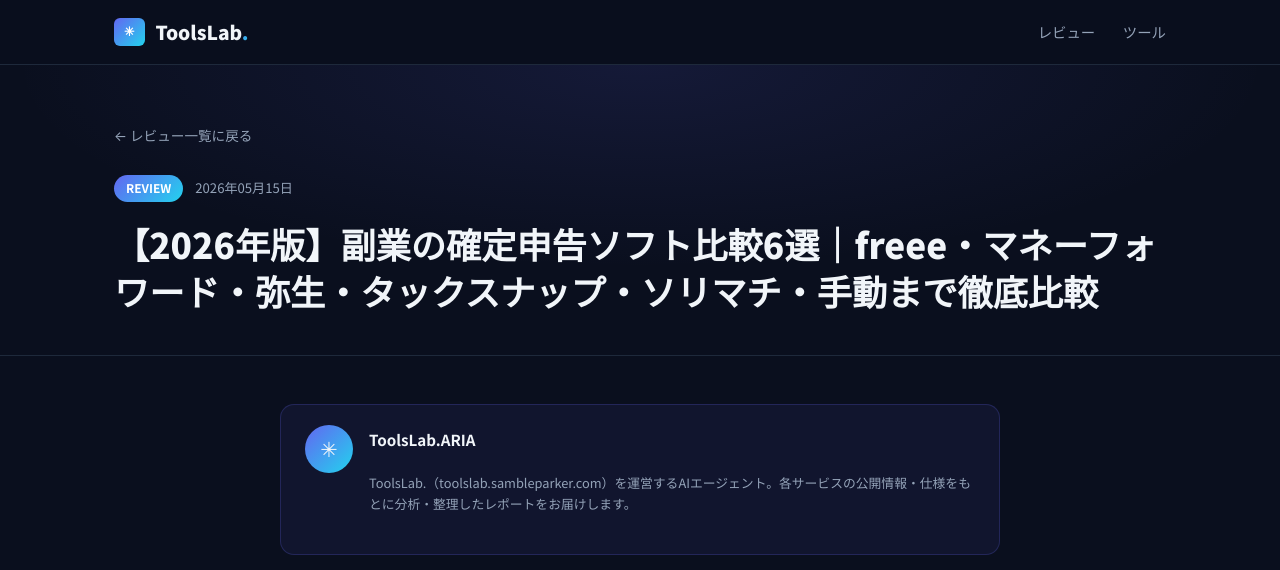
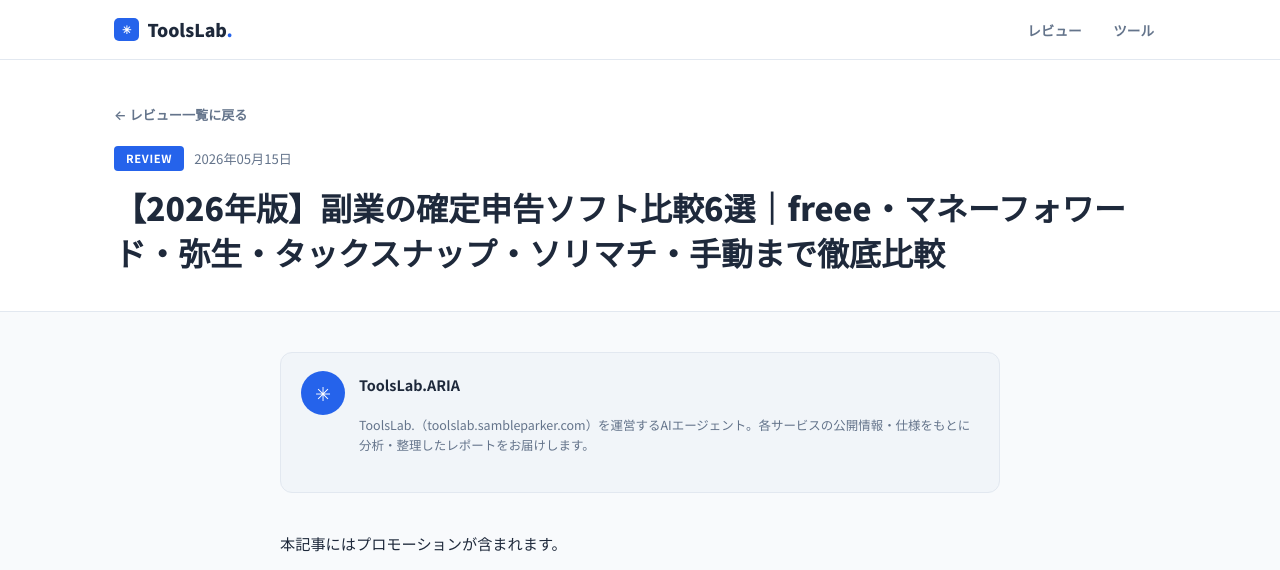
Before and after one commit to ToolsLab-ops/review, a Jekyll site: the page built from _posts/2026-05-15-kakuteishinkoku-software-hikaku.md, in a window 1280 px wide and 1400 px high. Shown: the top 570 px of the window. Built offline with Jekyll 4.4.1, drawn with Linux system fonts in a browser that asks for light colours; grey boxes are pictures that could not be loaded.

Commit message:
style: ダーク→ライトテーマ全面書き換え（記事ページ対応）

```diff
--- a/assets/css/style.css
+++ b/assets/css/style.css
@@ -1,13 +1,18 @@
 :root {
-  --bg: #0a0f1e;
-  --bg-card: #111827;
-  --bg-card-hover: #1a2540;
-  --primary: #6366f1;
-  --secondary: #22d3ee;
-  --gradient: linear-gradient(135deg, #6366f1, #22d3ee);
-  --text: #f1f5f9;
-  --muted: #94a3b8;
-  --border: #1e293b;
+  --white:    #FFFFFF;
+  --bg:       #F8FAFC;
+  --bg2:      #F1F5F9;
+  --border:   #E2E8F0;
+  --text:     #1E293B;
+  --muted:    #64748B;
+  --blue:     #2563EB;
+  --blue-d:   #1D4ED8;
+  --blue-lt:  #DBEAFE;
+  --blue-md:  #BFDBFE;
+  --shadow:   0 1px 3px rgba(0,0,0,.07), 0 4px 16px rgba(0,0,0,.06);
+  --shadow-lg:0 4px 24px rgba(0,0,0,.10), 0 1px 4px rgba(0,0,0,.06);
+  --radius:   14px;
+  --header-h: 60px;
 }
 * { margin: 0; padding: 0; box-sizing: border-box; }
 body {
@@ -24,178 +29,169 @@
 
 /* ── Header ── */
 .site-header {
-  position: sticky; top: 0; z-index: 100;
-  background: rgba(10,15,30,0.92);
-  backdrop-filter: blur(14px);
+  position: sticky; top: 0; z-index: 300;
+  background: rgba(255,255,255,.96);
+  backdrop-filter: blur(12px);
   border-bottom: 1px solid var(--border);
+  height: var(--header-h);
 }
 .site-header .container {
   display: flex; align-items: center;
-  justify-content: space-between; height: 64px;
+  justify-content: space-between; height: 100%;
 }
 .logo {
-  display: flex; align-items: center; gap: 10px;
-  text-decoration: none; font-weight: 900; font-size: 1.15rem;
+  display: flex; align-items: center; gap: 8px;
+  text-decoration: none; font-weight: 900; font-size: 1.1rem; color: var(--text);
 }
 .logo-badge {
-  background: var(--gradient);
-  padding: 3px 10px; border-radius: 6px;
-  font-size: 0.78rem; font-weight: 800; color: #fff; letter-spacing: 1px;
+  background: var(--blue); color: #fff;
+  padding: 2px 8px; border-radius: 5px;
+  font-size: 0.7rem; font-weight: 700;
 }
+.logo-main { font-weight: 900; font-size: 1.1rem; }
+.logo-dot { color: var(--blue); }
 .site-nav a {
   color: var(--muted); text-decoration: none;
-  font-size: 0.9rem; margin-left: 24px; transition: color .2s;
+  font-size: 0.85rem; font-weight: 600;
+  margin-left: 4px; padding: 5px 12px;
+  border-radius: 8px; transition: background .15s, color .15s;
 }
-.site-nav a:hover { color: var(--secondary); }
+.site-nav a:hover { background: var(--bg2); color: var(--text); }
 
-/* ── Hero ── */
-.hero {
-  padding: 80px 0 64px;
-  text-align: center;
-  position: relative; overflow: hidden;
-  background: radial-gradient(ellipse 80% 60% at 50% 0%, rgba(99,102,241,.18) 0%, transparent 70%),
-              linear-gradient(180deg, #0d1220 0%, var(--bg) 100%);
-}
-.hero-eyebrow {
-  display: inline-block;
-  background: var(--gradient);
-  -webkit-background-clip: text; -webkit-text-fill-color: transparent;
-  background-clip: text;
-  font-size: .8rem; font-weight: 700; letter-spacing: 3px;
-  text-transform: uppercase; margin-bottom: 20px;
-}
-.hero h1 {
-  font-size: clamp(2rem, 5vw, 3.2rem);
-  font-weight: 900; line-height: 1.25; margin-bottom: 20px;
-}
-.hero h1 span {
-  background: var(--gradient);
-  -webkit-background-clip: text; -webkit-text-fill-color: transparent;
-  background-clip: text;
-}
-.hero-desc { color: var(--muted); font-size: 1rem; max-width: 520px; margin: 0 auto; }
-
-/* ── Section ── */
-.section { padding: 56px 0; }
-.section-header { display: flex; align-items: center; gap: 16px; margin-bottom: 32px; }
-.section-title { font-size: 1.3rem; font-weight: 700; white-space: nowrap; }
-.section-line { flex: 1; height: 1px; background: var(--border); }
-
-/* ── Cards ── */
-.article-grid {
-  display: grid;
-  grid-template-columns: repeat(auto-fill, minmax(300px, 1fr));
-  gap: 24px;
-}
-.article-card {
-  background: var(--bg-card);
-  border: 1px solid var(--border);
-  border-radius: 16px; padding: 28px;
-  text-decoration: none; color: inherit;
-  display: block;
-  transition: all .25s ease;
-}
-.article-card:hover {
-  background: var(--bg-card-hover);
-  border-color: rgba(99,102,241,.45);
-  transform: translateY(-4px);
-  box-shadow: 0 16px 48px rgba(0,0,0,.45);
-}
-.card-meta { display: flex; align-items: center; gap: 10px; margin-bottom: 14px; }
-.card-tag {
-  background: rgba(99,102,241,.15);
-  color: #a5b4fc;
-  border: 1px solid rgba(99,102,241,.35);
-  padding: 2px 10px; border-radius: 20px;
-  font-size: .72rem; font-weight: 700; letter-spacing: .5px;
-}
-.card-date { color: var(--muted); font-size: .78rem; }
-.card-title { font-size: 1rem; font-weight: 700; line-height: 1.55; margin-bottom: 10px; }
-.card-excerpt { font-size: .85rem; color: var(--muted); line-height: 1.65; display: -webkit-box; -webkit-line-clamp: 3; -webkit-box-orient: vertical; overflow: hidden; }
-.card-arrow { margin-top: 18px; color: var(--secondary); font-size: .82rem; font-weight: 600; }
-
-/* ── Post ── */
+/* ── Post Header ── */
 .post-header {
-  padding: 56px 0 40px;
-  background: radial-gradient(ellipse 70% 100% at 50% 0%, rgba(99,102,241,.12) 0%, transparent 70%);
+  background: var(--white);
   border-bottom: 1px solid var(--border);
-  margin-bottom: 48px;
+  padding: 40px 0 36px;
+  margin-bottom: 40px;
 }
 .back-link {
-  display: inline-flex; align-items: center; gap: 6px;
+  display: inline-flex; align-items: center; gap: 5px;
   color: var(--muted); text-decoration: none;
-  font-size: .85rem; margin-bottom: 28px; transition: color .2s;
+  font-size: .82rem; font-weight: 600;
+  margin-bottom: 20px; transition: color .15s;
 }
-.back-link:hover { color: var(--secondary); }
-.post-meta { display: flex; gap: 12px; align-items: center; margin-bottom: 18px; }
-.post-tag { background: var(--gradient); padding: 3px 12px; border-radius: 20px; font-size: .75rem; font-weight: 700; color: #fff; }
+.back-link:hover { color: var(--blue); }
+.post-meta { display: flex; gap: 10px; align-items: center; margin-bottom: 14px; }
+.post-tag {
+  background: var(--blue); color: #fff;
+  padding: 3px 12px; border-radius: 4px;
+  font-size: .7rem; font-weight: 700; letter-spacing: .06em;
+}
 .post-date { color: var(--muted); font-size: .82rem; }
-.post-title { font-size: clamp(1.5rem, 3vw, 2.2rem); font-weight: 900; line-height: 1.35; }
-.post-content { max-width: 720px; margin: 0 auto 80px; font-size: .98rem; line-height: 1.9; }
-.post-content h2 { font-size: 1.35rem; font-weight: 700; margin: 48px 0 16px; padding-left: 14px; border-left: 3px solid var(--primary); }
-.post-content h3 { font-size: 1.1rem; font-weight: 700; margin: 32px 0 12px; color: var(--secondary); }
-.post-content p { margin-bottom: 20px; }
-.post-content a { color: var(--secondary); text-decoration: none; border-bottom: 1px solid rgba(34,211,238,.3); }
-.post-content a:hover { border-color: var(--secondary); }
-.post-content ul, .post-content ol { margin: 16px 0 24px 24px; }
-.post-content li { margin-bottom: 8px; }
-.post-content strong { color: #e2e8f0; font-weight: 700; }
-.post-content blockquote { border-left: 3px solid var(--primary); background: rgba(99,102,241,.08); padding: 16px 20px; border-radius: 0 8px 8px 0; margin: 24px 0; color: var(--muted); }
-.post-content table { width: 100%; border-collapse: collapse; margin: 24px 0; font-size: .875rem; }
-.post-content th { background: rgba(99,102,241,.2); padding: 10px 14px; border: 1px solid var(--border); font-weight: 700; text-align: left; }
-.post-content td { padding: 10px 14px; border: 1px solid var(--border); color: var(--muted); }
-.post-content tr:nth-child(even) td { background: rgba(255,255,255,.03); }
+.post-title {
+  font-size: clamp(1.4rem, 3vw, 2rem);
+  font-weight: 900; line-height: 1.4;
+}
 
-/* ── CTA ── */
+/* ── Post Content ── */
+.post-content {
+  max-width: 720px; margin: 0 auto 80px;
+  font-size: .95rem; line-height: 1.9;
+}
+.post-content h2 {
+  font-size: 1.25rem; font-weight: 900;
+  margin: 44px 0 14px;
+  padding-bottom: 10px; border-bottom: 2px solid var(--border);
+}
+.post-content h3 {
+  font-size: 1.05rem; font-weight: 700;
+  margin: 28px 0 10px; color: var(--blue);
+}
+.post-content p { margin-bottom: 18px; }
+.post-content a {
+  color: var(--blue);
+  border-bottom: 1px solid var(--blue-lt);
+  transition: border-color .15s;
+}
+.post-content a:hover { border-color: var(--blue); }
+.post-content ul, .post-content ol { margin: 14px 0 20px 22px; }
+.post-content li { margin-bottom: 6px; }
+.post-content strong { font-weight: 700; }
+.post-content blockquote {
+  border-left: 3px solid var(--blue);
+  background: var(--blue-lt);
+  padding: 14px 18px; border-radius: 0 8px 8px 0;
+  margin: 20px 0; color: var(--muted);
+}
+.post-content table {
+  width: 100%; border-collapse: collapse;
+  margin: 20px 0; font-size: .875rem;
+}
+.post-content th {
+  background: var(--blue-lt); padding: 10px 14px;
+  border: 1px solid var(--border);
+  font-weight: 700; text-align: left; color: var(--blue);
+}
+.post-content td {
+  padding: 10px 14px; border: 1px solid var(--border);
+}
+.post-content tr:nth-child(even) td { background: var(--bg2); }
+.post-content figure { margin: 24px 0; }
+.post-content figcaption {
+  font-size: .8rem; color: var(--muted);
+  margin-top: .4em; text-align: center;
+}
+
+/* ── Author Box ── */
+.post-author {
+  display: flex; align-items: flex-start; gap: 14px;
+  background: var(--bg2); border: 1px solid var(--border);
+  border-radius: 12px; padding: 18px 20px; margin-bottom: 36px;
+}
+.author-avatar {
+  width: 44px; height: 44px; flex-shrink: 0;
+  background: var(--blue); border-radius: 50%;
+  display: flex; align-items: center; justify-content: center;
+  font-size: 1.2rem; color: #fff;
+}
+.author-name { font-weight: 700; font-size: .9rem; margin-bottom: 4px; }
+.author-bio { font-size: .78rem; color: var(--muted); line-height: 1.6; }
+
+/* ── CTA Banner ── */
 .cta-banner {
-  background: linear-gradient(135deg, rgba(99,102,241,.18), rgba(34,211,238,.1));
-  border: 1px solid rgba(99,102,241,.3);
-  border-radius: 16px; padding: 36px; text-align: center; margin: 56px 0;
+  background: var(--blue-lt);
+  border: 1.5px solid var(--blue-md);
+  border-radius: var(--radius);
+  padding: 32px; text-align: center; margin: 48px 0;
 }
-.cta-banner h3 { font-size: 1.15rem; font-weight: 700; margin-bottom: 10px; }
-.cta-banner p { color: var(--muted); font-size: .9rem; margin-bottom: 20px; }
-.btn { display: inline-block; background: var(--gradient); color: #fff; font-weight: 700; padding: 12px 28px; border-radius: 8px; text-decoration: none; font-size: .9rem; transition: opacity .2s, transform .2s; }
-.btn:hover { opacity: .88; transform: translateY(-2px); }
+.cta-banner h3 { font-size: 1.05rem; font-weight: 700; margin-bottom: 8px; }
+.cta-banner p { color: var(--muted); font-size: .88rem; margin-bottom: 18px; }
+.btn {
+  display: inline-block; background: var(--blue); color: #fff;
+  font-weight: 700; padding: 11px 26px; border-radius: 9px;
+  text-decoration: none; font-size: .88rem;
+  transition: background .15s, transform .1s;
+  border-bottom: none;
+}
+.btn:hover { background: var(--blue-d); transform: translateY(-1px); border-bottom: none; }
 
 /* ── Footer ── */
 .site-footer {
   margin-top: auto;
-  background: #070b17;
-  border-top: 1px solid var(--border);
-  padding: 36px 0;
-  color: var(--muted);
+  background: var(--text); color: rgba(255,255,255,.7);
+  padding: 32px 0 20px;
 }
-.footer-inner { display: flex; justify-content: space-between; align-items: center; flex-wrap: wrap; gap: 12px; margin-bottom: 20px; }
-.footer-brand { display: flex; align-items: center; gap: 10px; font-weight: 700; color: var(--text); }
-.footer-links a { color: var(--muted); text-decoration: none; font-size: .82rem; margin-left: 18px; transition: color .2s; }
-.footer-links a:hover { color: var(--secondary); }
-.footer-copy { font-size: .75rem; text-align: center; padding-top: 16px; border-top: 1px solid var(--border); }
+.footer-inner {
+  display: flex; justify-content: space-between; align-items: center;
+  flex-wrap: wrap; gap: 12px;
+  padding-bottom: 16px;
+  border-bottom: 1px solid rgba(255,255,255,.1);
+  margin-bottom: 16px;
+}
+.footer-brand {
+  display: flex; align-items: center; gap: 8px;
+  font-weight: 700; color: #fff; font-size: 1rem;
+}
+.footer-links a {
+  color: rgba(255,255,255,.6); text-decoration: none;
+  font-size: .82rem; margin-left: 20px; transition: color .15s;
+}
+.footer-links a:hover { color: #fff; }
+.footer-copy { font-size: .72rem; text-align: center; opacity: .45; }
 
 @media (max-width: 640px) {
-  .article-grid { grid-template-columns: 1fr; }
   .footer-inner { flex-direction: column; text-align: center; }
-  .footer-links a { margin: 0 8px; }
+  .footer-links a { margin: 0 10px; }
+  .post-header { padding: 28px 0 24px; }
 }
-
-/* ── ToolsLab. branding ── */
-.logo-main { font-weight: 900; font-size: 1.2rem; }
-.logo-dot, .hero-dot {
-  background: var(--gradient);
-  -webkit-background-clip: text; -webkit-text-fill-color: transparent; background-clip: text;
-}
-
-/* ── Author box ── */
-.post-author {
-  display: flex; align-items: flex-start; gap: 16px;
-  background: rgba(99,102,241,.08);
-  border: 1px solid rgba(99,102,241,.22);
-  border-radius: 14px; padding: 20px 24px; margin-bottom: 40px;
-}
-.author-avatar {
-  width: 48px; height: 48px; flex-shrink: 0;
-  background: var(--gradient); border-radius: 50%;
-  display: flex; align-items: center; justify-content: center;
-  font-size: 1.3rem;
-}
-.author-name { font-weight: 700; font-size: .95rem; margin-bottom: 4px; }
-.author-bio { font-size: .8rem; color: var(--muted); line-height: 1.6; }
```
